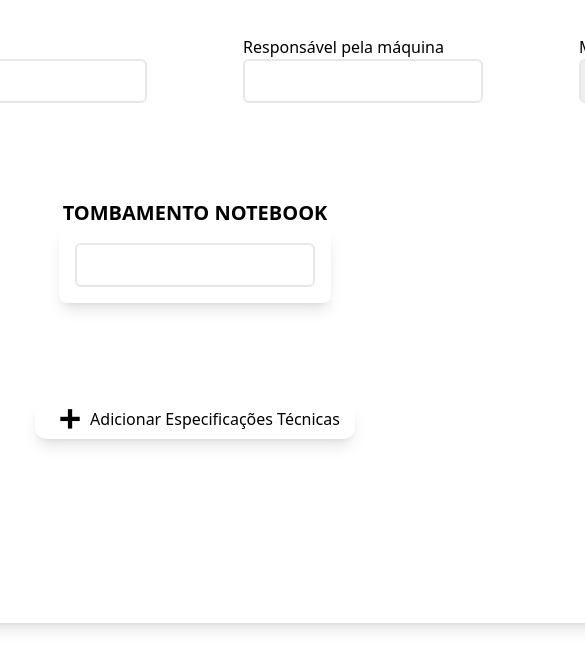
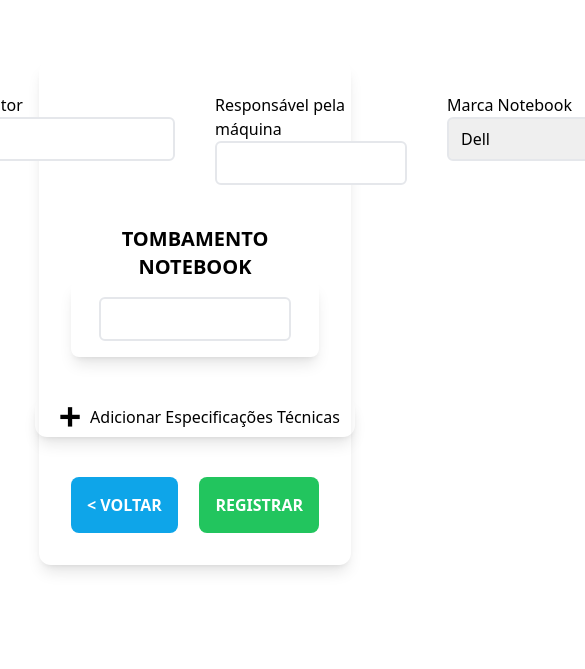
Before and after one commit to raamonfr/RegistroMaquinas, a website: page pags/addnotes.html in a window 390 px wide. Shown: the part 191-860 px from the top of the page, 585 px wide, since content can reach past the window. Drawn offline with Linux system fonts and the light colour scheme.

Commit message:
adjusted: responsiveness for desktops

```diff
--- a/pags/addnotes.html
+++ b/pags/addnotes.html
@@ -42,10 +42,10 @@
                 </div>
             </section>
 
-            <section>
+            <section class="w-full">
                 <h1 class="titulo text-xl">TOMBAMENTO NOTEBOOK</h1>
 
-                <section class="area-inputs gap-20 rounded-lg bg-white shadow-lg p-4">
+                <section class="w-full area-inputs gap-20 rounded-lg bg-white shadow-lg p-4">
                     <div>
                         <input class="input-form" type="text" name="tbnote" id="idtbnot">
                     </div>
--- a/src/input.css
+++ b/src/input.css
@@ -22,7 +22,7 @@
 
 @layer components {
     .fmt-forms {
-        @apply flex flex-col  gap-24 justify-center items-center my-16 p-8 rounded-xl shadow-lg;
+        @apply w-full flex flex-col gap-10 justify-center items-center my-16 p-8 rounded-xl shadow-lg;
     }
 }
 
@@ -52,19 +52,19 @@
 
 @layer components {
     .input-form {
-        @apply border-2 rounded-md p-2 block w-60;
+        @apply border-2 rounded-md p-2 block w-48;
     }
 }
 
 @layer components {
     .select-form {
-        @apply block border-2 rounded-md p-2 block w-60;
+        @apply block border-2 rounded-md p-2 block w-48;
     }
 }
 
 @layer components {
     .area-inputs {
-        @apply flex gap-24 justify-center;
+        @apply flex gap-10 justify-center;
     }
 }
 
```
Also changed, not shown: pags/addimpre.html (+3 -5 lines), pags/addinvestiinfor.html (+2 -2 lines), pags/addproconmaq.html (+2 -2 lines), src/output.css.
